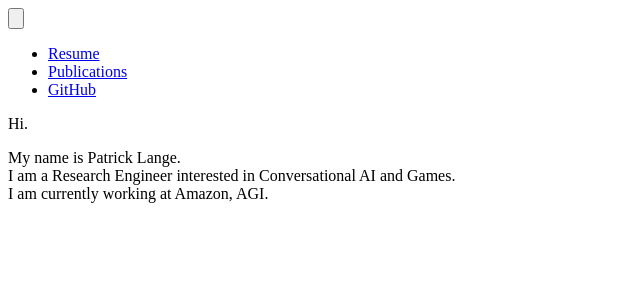
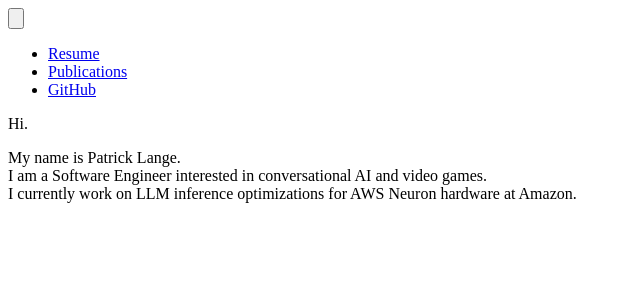
Before and after one commit to langep/patricklange.dev, a Next.js app: page / in a window 1280 px wide. Shown: the top 300 px of the page, without its empty margins (0-640 px from the left). Built offline with nearby package versions, Linux system fonts and the light colour scheme.

Commit message:
Update description

```diff
--- a/pages/index.tsx
+++ b/pages/index.tsx
@@ -14,8 +14,8 @@ export default function Home() {
                     <p className="font-medium text-5xl md:text-9xl">Hi.</p>
                     <p className="text-base md:text-3xl py-5">
                         My name is <span className="">{name}</span>. <br />I am a{' '}
-                        <span className="">Research Engineer</span> interested in Conversational AI and Games. <br />I am
-                        currently working at Amazon, AGI.
+                        <span className="">Software Engineer</span> interested in conversational AI and video games. <br />I currently
+                        work on LLM inference optimizations for AWS Neuron hardware at Amazon.
                     </p>
                 </div>
             </div>
```
